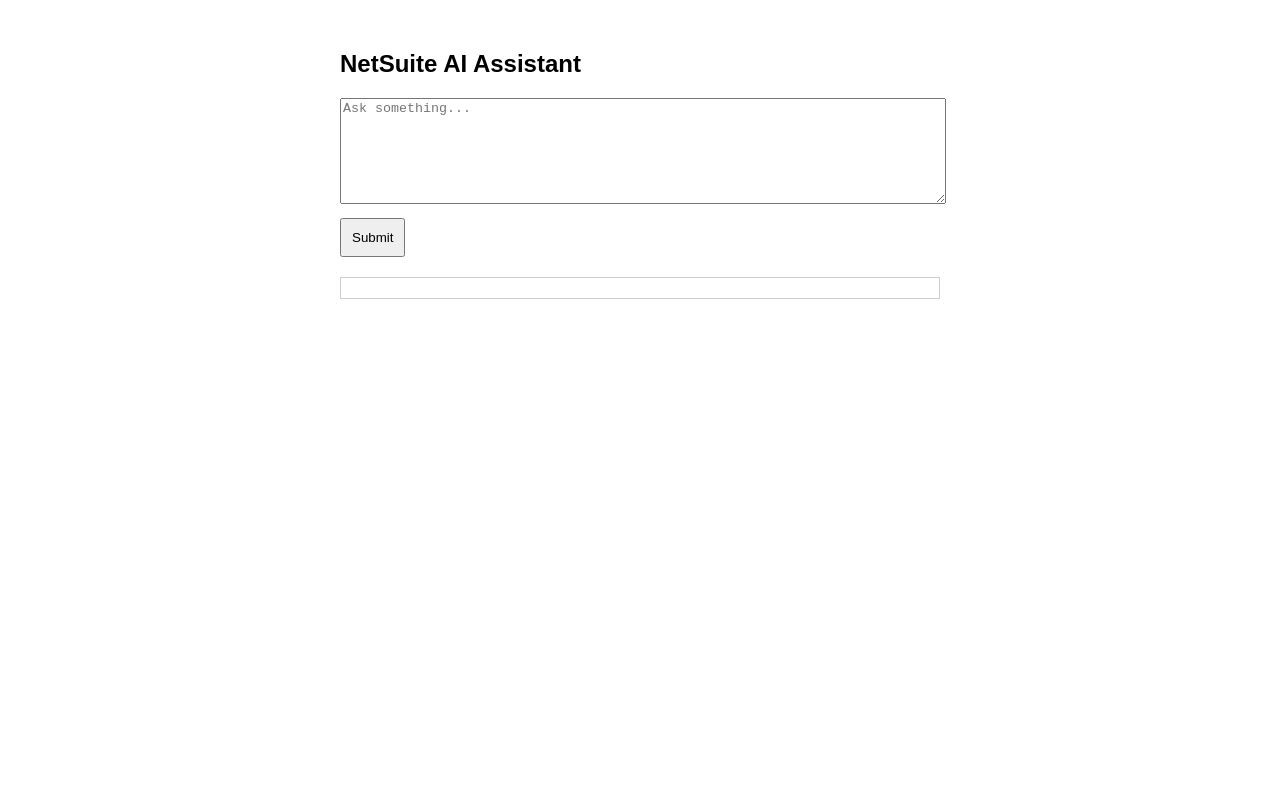
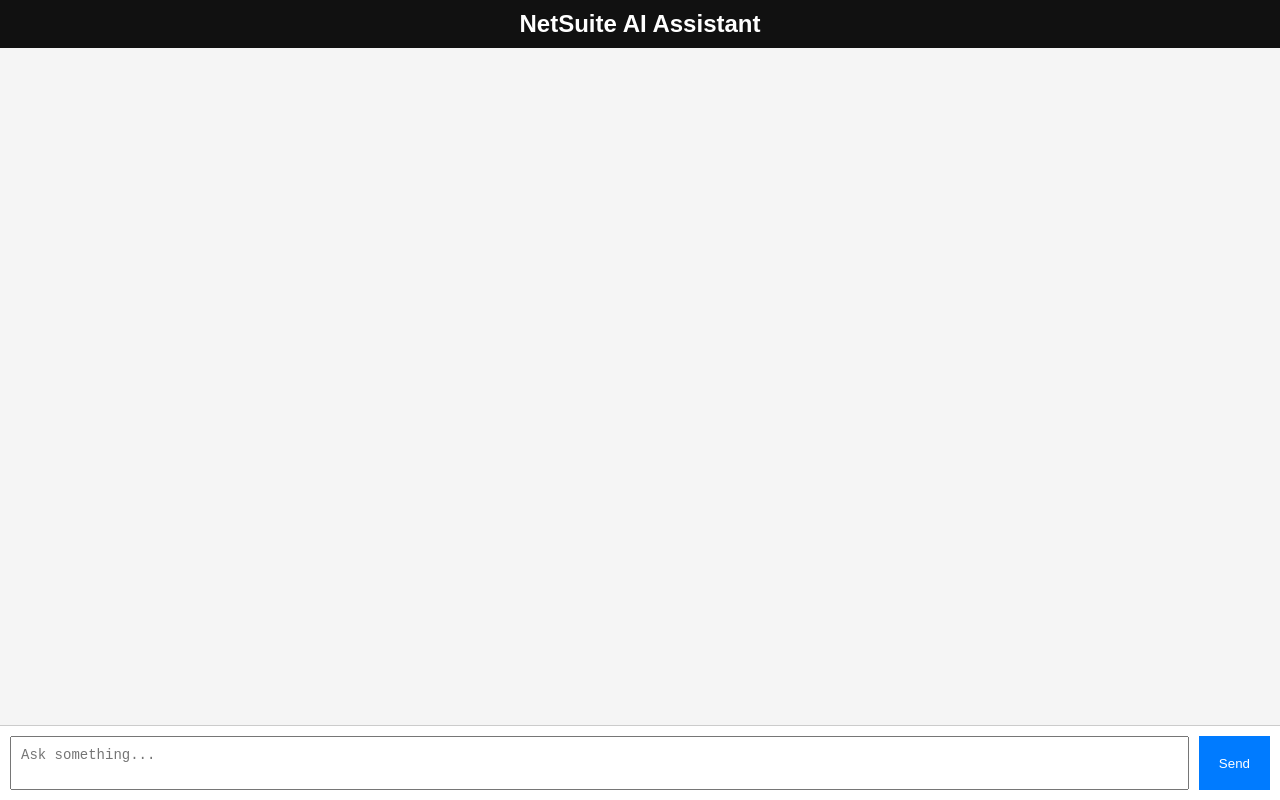
Before and after one commit to stpater77/netsuite-ai, a plain HTML site: page index.html in a window 1280 px wide. Drawn offline with Linux system fonts and the light colour scheme.

Commit message:
upgrade UI

```diff
--- a/index.html
+++ b/index.html
@@ -2,44 +2,116 @@
 <html>
 <head>
   <title>NetSuite AI Assistant</title>
+
   <style>
     body {
-      font-family: Arial;
-      max-width: 600px;
-      margin: 50px auto;
+      font-family: Arial, sans-serif;
+      background: #f5f5f5;
+      display: flex;
+      flex-direction: column;
+      height: 100vh;
+      margin: 0;
     }
+
+    h2 {
+      text-align: center;
+      padding: 10px;
+      background: #111;
+      color: white;
+      margin: 0;
+    }
+
+    #chat {
+      flex: 1;
+      padding: 20px;
+      overflow-y: auto;
+    }
+
+    .bubble {
+      max-width: 70%;
+      padding: 12px;
+      margin: 10px 0;
+      border-radius: 12px;
+      white-space: pre-wrap;
+    }
+
+    .user {
+      background: #007bff;
+      color: white;
+      align-self: flex-end;
+      margin-left: auto;
+    }
+
+    .bot {
+      background: #e0e0e0;
+      color: black;
+      align-self: flex-start;
+      margin-right: auto;
+    }
+
+    #input-area {
+      display: flex;
+      padding: 10px;
+      background: white;
+      border-top: 1px solid #ccc;
+    }
+
     textarea {
-      width: 100%;
-      height: 100px;
+      flex: 1;
+      resize: none;
+      padding: 10px;
+      font-size: 14px;
     }
+
     button {
-      margin-top: 10px;
-      padding: 10px;
+      padding: 10px 20px;
+      margin-left: 10px;
+      background: #007bff;
+      color: white;
+      border: none;
+      cursor: pointer;
     }
-    #response {
-      margin-top: 20px;
-      white-space: pre-wrap;
-      border: 1px solid #ccc;
-      padding: 10px;
+
+    button:hover {
+      background: #0056b3;
     }
   </style>
 </head>
+
 <body>
 
 <h2>NetSuite AI Assistant</h2>
 
-<textarea id="input" placeholder="Ask something..."></textarea>
-<br>
-<button onclick="sendMessage()">Submit</button>
+<div id="chat"></div>
 
-<div id="response"></div>
+<div id="input-area">
+  <textarea id="input" placeholder="Ask something..."></textarea>
+  <button onclick="sendMessage()">Send</button>
+</div>
 
 <script>
 async function sendMessage() {
-  const input = document.getElementById("input").value;
+  const inputBox = document.getElementById("input");
+  const message = inputBox.value.trim();
+  if (!message) return;
 
-  const responseBox = document.getElementById("response");
-  responseBox.innerText = "Thinking...";
+  const chat = document.getElementById("chat");
+
+  // Add user bubble
+  const userBubble = document.createElement("div");
+  userBubble.className = "bubble user";
+  userBubble.innerText = message;
+  chat.appendChild(userBubble);
+
+  inputBox.value = "";
+
+  // Add loading bubble
+  const loadingBubble = document.createElement("div");
+  loadingBubble.className = "bubble bot";
+  loadingBubble.innerText = "Thinking...";
+  chat.appendChild(loadingBubble);
+
+  chat.scrollTop = chat.scrollHeight;
 
   try {
     const res = await fetch("https://netsuite-ai-production.up.railway.app/chat", {
@@ -47,15 +119,18 @@
       headers: {
         "Content-Type": "application/json"
       },
-      body: JSON.stringify({ message: input })
+      body: JSON.stringify({ message: message })
     });
 
     const data = await res.json();
 
-    responseBox.innerText = data.response;
+    loadingBubble.innerText = data.response;
+
   } catch (error) {
-    responseBox.innerText = "Error connecting to server";
+    loadingBubble.innerText = "Error connecting to server";
   }
+
+  chat.scrollTop = chat.scrollHeight;
 }
 </script>
 
```
